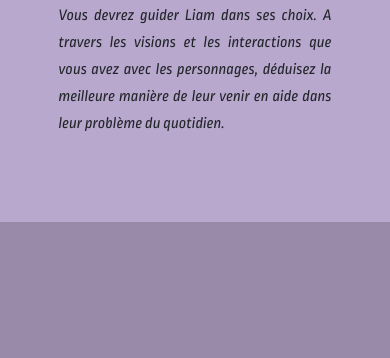
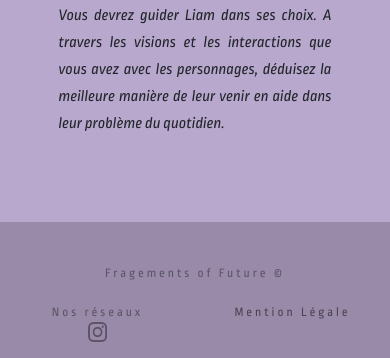
Before and after one commit to Sally-Niasse/fragments-of-future, a PHP site: page / in a window 390 px wide. Shown: the part 2760-3118 px from the top of the page. Before the commit the page ends 2982 px from the top, so only its background shows below. Run offline with PHP 8.4, Linux system fonts and the light colour scheme; a stand-in replaces the project's code that opens the database connection; some libraries are stand-ins or nearby versions; some web fonts are replaced.

Commit message:
ajout du footer

```diff
--- a/index.php
+++ b/index.php
@@ -104,7 +104,7 @@
     <img id="frag2" class="fragments" src="img/vision/danseur.jpg">
     <img id="frag3" class="fragments" src="img/perso/alice.png">
     <img id="frag4" class="fragments" src="img/perso/bloup.png">
-    <img id="background-img" src="./img/logo/cracks.png">
+    <div id="background-img"></div>
 
     <section class="home">
         <div class="home-containt">
@@ -162,6 +162,27 @@
                 personnages, déduisez la meilleure manière de leur venir en aide dans leur problème du quotidien.</p>
         </div>
     </section>
+    <footer>
+        Fragements of Future ©
+        <div class="foot">
+
+            <div>
+                Nos réseaux <br>
+                <a target="_blank" href="https://www.linkedin.com/company/multimedia-playing-game/about/?viewAsMember=true" alt="Redirection vers notre Instagram">
+                    <img src="img/logo/instagram.png" alt="">
+                </a>
+            </div>
+            <div>
+                <a target="_blank" href="mentionlegale.html" alt="Vers compte Instagram de Multimedia Playing Game">
+                    Mention Légale
+                </a>
+
+            </div>
+        </div>
+
+
+
+    </footer>
 
 </body>
 
--- a/style_fof.css
+++ b/style_fof.css
@@ -449,6 +449,7 @@ button {
         left: -100vw;
         height: 100vh;
         width: 100%;
+        z-index: 15;
         transition: linear 500ms;
         overflow-y: scroll;
     }
--- a/style_index.css
+++ b/style_index.css
@@ -26,8 +26,6 @@ h2 {
 }
 
 .home {
-    background-size: cover;
-    background-position: center;
     height: 110vh;
     width: 90vw;
     display: flex;
@@ -41,6 +39,10 @@ h2 {
     top: -20vh;
     z-index: -1;
     width: 100vw;
+    height:120vh;
+    background-image:url('./img/logo/cracks.png');
+    background-size:cover;
+    background-position:center;
     animation: 5s cracks alternate ease-in-out infinite;
 }
 
@@ -397,6 +399,39 @@ form a:hover {
     color: #000;
 }
 
+/* FOOTER */
+
+footer {
+    padding-top:5vh;
+    padding-bottom:2vh;
+    font-size:.8rem;
+    letter-spacing:3px;
+    opacity:0.5;
+    text-align: center;
+
+}
+footer .foot{
+    display: flex;
+    width: auto;
+    justify-content: space-around;
+
+}
+.foot div{
+    width: 20%;
+}
+footer a {
+    color : #000;
+    text-decoration: none;
+}
+footer a:hover {
+    color : var(--crème);
+    transition: 200ms ease-in-out;
+    text-decoration: none;
+}
+footer img{
+    width: 20%;
+    opacity: 0.8;
+}
 /*Mention Légale */
 main{
     width: 50%;
@@ -407,8 +442,6 @@ main{
 main h1{
     text-align: center;
 }
-
-
 
 
 /*Reset mot de passe*/
@@ -629,9 +662,22 @@ main h1{
     main{
         width: 90%;
     }
-    /* #background-img {
-        top: 0;
-        width: 100vw;
-    } */
+    .home{
+        background-image: url("./img/logo/cracks_light.png");
+        background-size: cover;
+        background-position: center;
+    }
+    .foot{
+        margin-top: 5%;
+    }
+    .foot div{
+        width: 70%;
+    }
+    footer img{
+        width: 10%;
+    }
+    #background-img {
+       display: none;
+    }
 
 }
```
